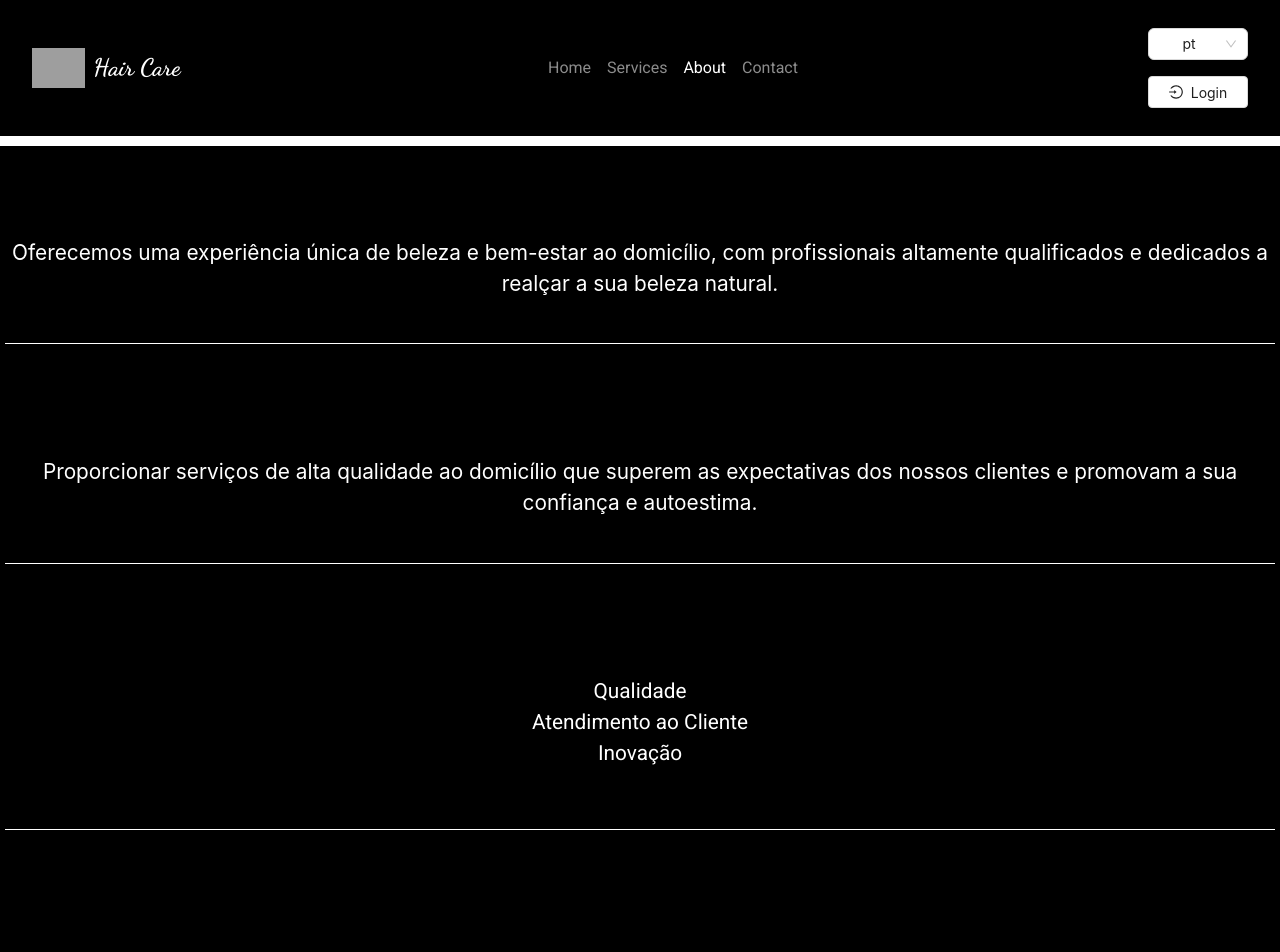
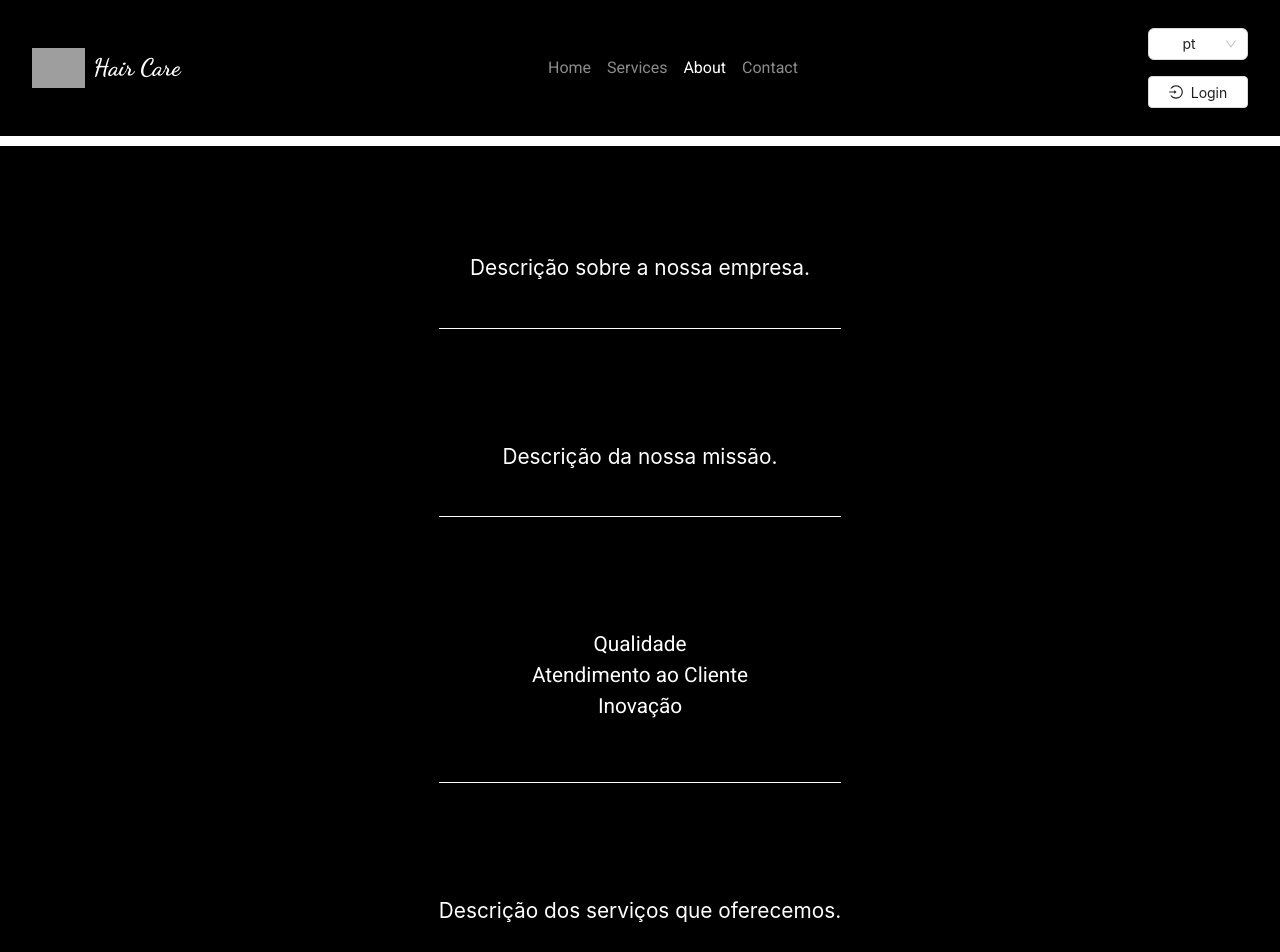
Before and after one commit to MistaKitty/haircare_frontend, a React (Vite) app: page /about in a window 1280 px wide. Shown: the top 952 px of the page. Built offline with nearby package versions, Linux system fonts and the light colour scheme; grey boxes are pictures that could not be loaded.

Commit message:
More translations on the go 🚸

```diff
--- a/src/pages/AboutPage.jsx
+++ b/src/pages/AboutPage.jsx
@@ -1,11 +1,30 @@
-import React from "react";
-import translations from "../data/translations/pt.json";
+import React, { useState, useEffect } from "react";
 import { Typography, Divider, Space } from "antd";
+import useLanguage from "../hooks/useLanguage";
 import "./AboutPage.css";
 
 const { Title, Text } = Typography;
 
 const About = () => {
+  const { language } = useLanguage();
+  const [translations, setTranslations] = useState({});
+
+  useEffect(() => {
+    const loadTranslations = async () => {
+      try {
+        const translationModule = await import(
+          `../data/translations/${language}.json`
+        );
+        setTranslations(translationModule);
+      } catch (err) {
+        console.error("Error loading translations:", err);
+        setTranslations({});
+      }
+    };
+
+    loadTranslations();
+  }, [language]);
+
   const {
     about,
     aboutDescription,
@@ -23,34 +42,46 @@ const About = () => {
     <div className="about-container">
       <Space direction="vertical" size="large">
         <Title level={2} className="white-text">
-          {about}
+          {about || "Sobre Nós"}
         </Title>
-        <Text className="white-text large-text">{aboutDescription}</Text>
+        <Text className="white-text large-text">
+          {aboutDescription || "Descrição sobre a nossa empresa."}
+        </Text>
 
         <Divider className="white-line" />
 
         <Title level={3} className="white-text">
-          {ourMission}
+          {ourMission || "A Nossa Missão"}
         </Title>
-        <Text className="white-text large-text">{missionDescription}</Text>
+        <Text className="white-text large-text">
+          {missionDescription || "Descrição da nossa missão."}
+        </Text>
 
         <Divider className="white-line" />
 
         <Title level={3} className="white-text">
-          {ourValues}
+          {ourValues || "Os Nossos Valores"}
         </Title>
         <ul className="list-unstyled">
-          <li className="white-text large-text">{valueQuality}</li>
-          <li className="white-text large-text">{valueCustomerCare}</li>
-          <li className="white-text large-text">{valueInnovation}</li>
+          <li className="white-text large-text">
+            {valueQuality || "Qualidade"}
+          </li>
+          <li className="white-text large-text">
+            {valueCustomerCare || "Atendimento ao Cliente"}
+          </li>
+          <li className="white-text large-text">
+            {valueInnovation || "Inovação"}
+          </li>
         </ul>
 
         <Divider className="white-line" />
 
         <Title level={3} className="white-text">
-          {servicesOffered}
+          {servicesOffered || "Serviços Oferecidos"}
         </Title>
-        <Text className="white-text large-text">{servicesDescription}</Text>
+        <Text className="white-text large-text">
+          {servicesDescription || "Descrição dos serviços que oferecemos."}
+        </Text>
       </Space>
     </div>
   );
```
